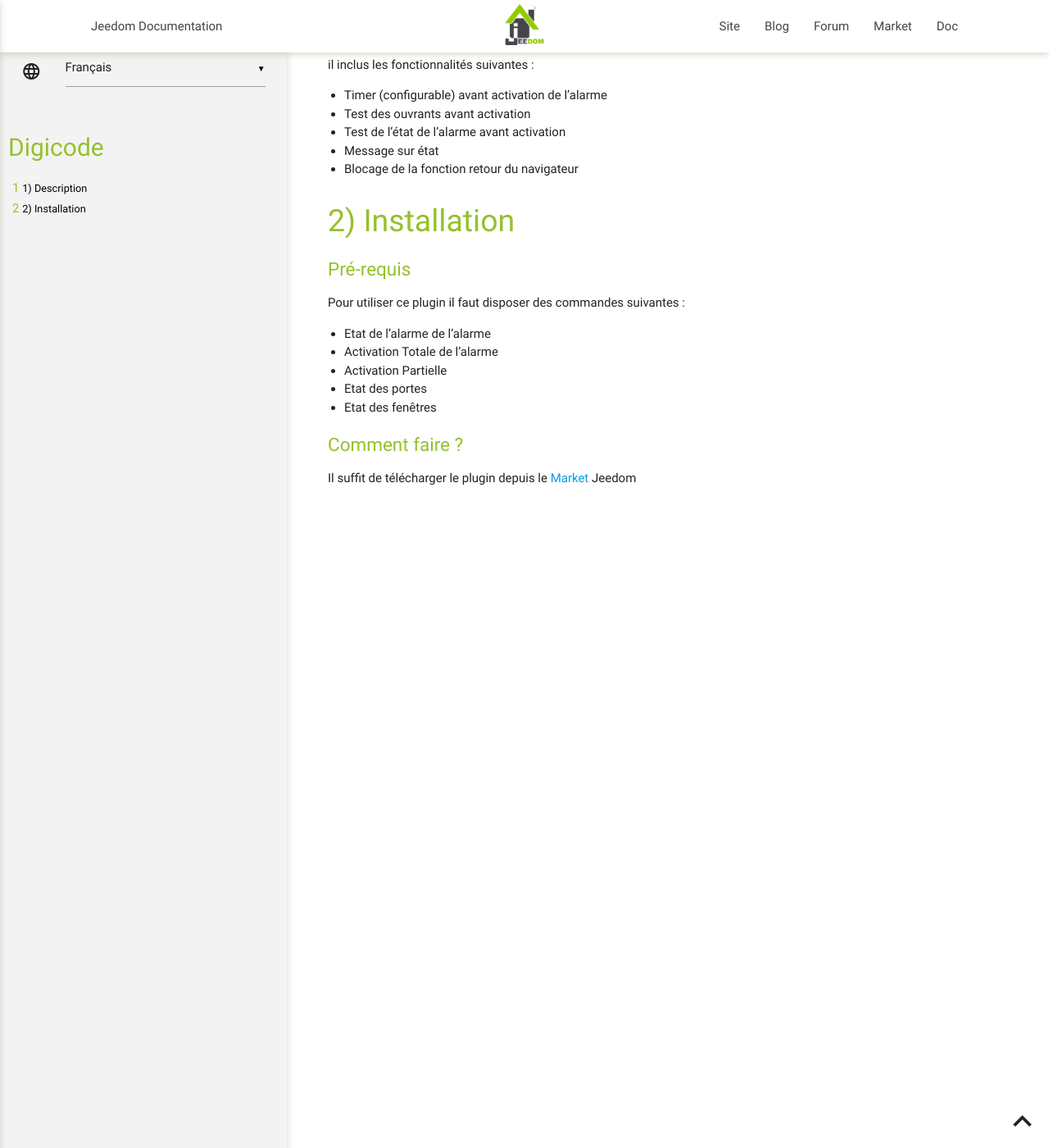
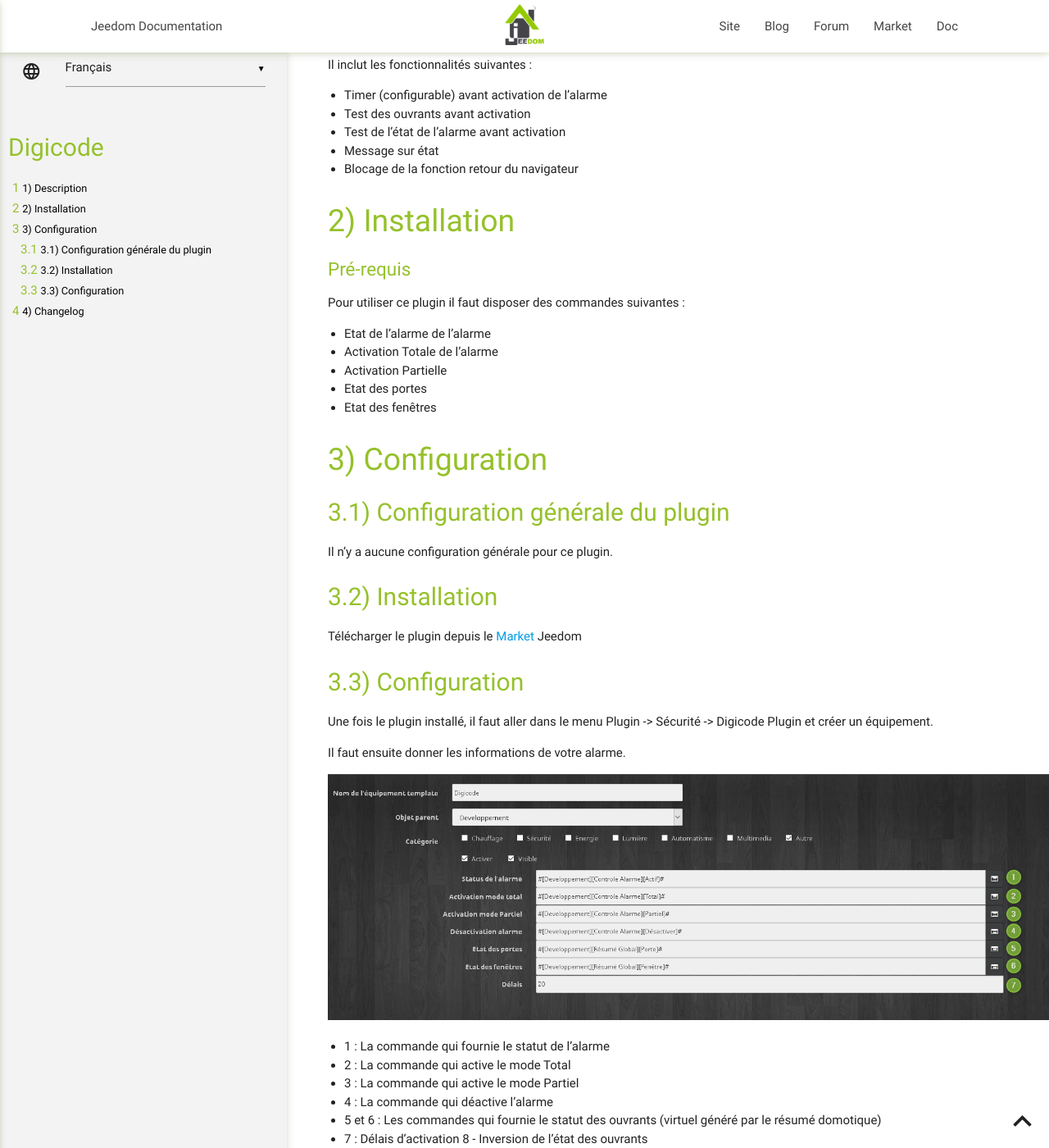
Before and after one commit to jmz84/plugin-digicode, a Jekyll site: the page built from docs/fr_FR/index.md, in a window 1280 px wide and 1400 px high, scrolled down 474 px. Shown: the whole window at 82% size. Built offline with Jekyll 4.4.1, drawn with Linux system fonts in a browser that asks for light colours; our own code applies the rules of GitHub Pages for plain Markdown files; some of the changed text lies outside the part shown.

Commit message:
Update doc

```diff
--- a/docs/fr_FR/index.md
+++ b/docs/fr_FR/index.md
@@ -5,7 +5,7 @@ Ce plugin permet d'afficher un digicode logiciel pour piloter une alarme.
 
 ![widget](../images/widget.png)
 
-il inclus les fonctionnalités suivantes :
+Il inclut les fonctionnalités suivantes :
 
 - Timer (configurable) avant activation de l'alarme
 - Test des ouvrants avant activation
@@ -24,6 +24,55 @@ Pour utiliser ce plugin il faut disposer des commandes suivantes :
 - Etat des portes
 - Etat des fenêtres
 
-### Comment faire ?
+Configuration
+===
 
-Il suffit de télécharger le plugin depuis le [Market](https://www.jeedom.com/market/index.php?v=d&p=market&type=plugin&&name=digicode) Jeedom
+## Configuration générale du plugin
+
+Il n'y a aucune configuration générale pour ce plugin.
+
+## Installation
+Télécharger le plugin depuis le [Market](https://www.jeedom.com/market/index.php?v=d&p=market&type=plugin&&name=digicode) Jeedom
+
+## Configuration
+Une fois le plugin installé, il faut aller dans le menu Plugin -> Sécurité -> Digicode Plugin et créer un équipement.
+
+Il faut ensuite donner les informations de votre alarme.
+
+![equipement](../images/equipement.png)
+
+- 1 : La commande qui fournie le statut de l'alarme
+- 2 : La commande qui active le mode Total
+- 3 : La commande qui active le mode Partiel
+- 4 : La commande qui déactive l'alarme
+- 5 et 6 : Les commandes qui fournie le statut des ouvrants (virtuel généré par le résumé domotique)
+- 7 : Délais d'activation
+8 - Inversion de l'état des ouvrants
+
+### Création des utilisateurs
+La création, la modification et la suppression des utilisateurs se fait directement depuis le widget en cliquant sur la roue crantée qui se situe en bas à droite.
+Le code utilisateur est basé sur 4 chiffres
+Le code maitre est basé sur 5 chiffres.
+
+![configuration](../images/configuration.png)
+
+NB : cette icone est inaccessible lorsque l'arlame est activée.
+
+Après avoir cliqué sur l'icone, une fenêtre s'ouvre et permet la gestion des comptes.
+
+![utilisateurs](../images/utilisateurs.png)
+
+### Utilisation
+
+Pour activer ou désactiver l'alarme, il suffit de taper un code utilisateur (4 chiffres) + la lettre correspondante au mode d'alarme
+Pour activer ou désactiver le code maitre, il suffit de taper un code maitre (5 chiffres)
+
+Changelog
+===
+### Version 1.0 (version market 2018-08-19 22:01:25)
+- Verion initiale
+
+### Version 1.1 (version market 2018-10-07 22:01:25)
+- Ajout transparence sur design
+- Ajout code maitre pour vérouiller la configuration du widget
+- Ajout possibilité d'inverser l'état des ouvrants
```
